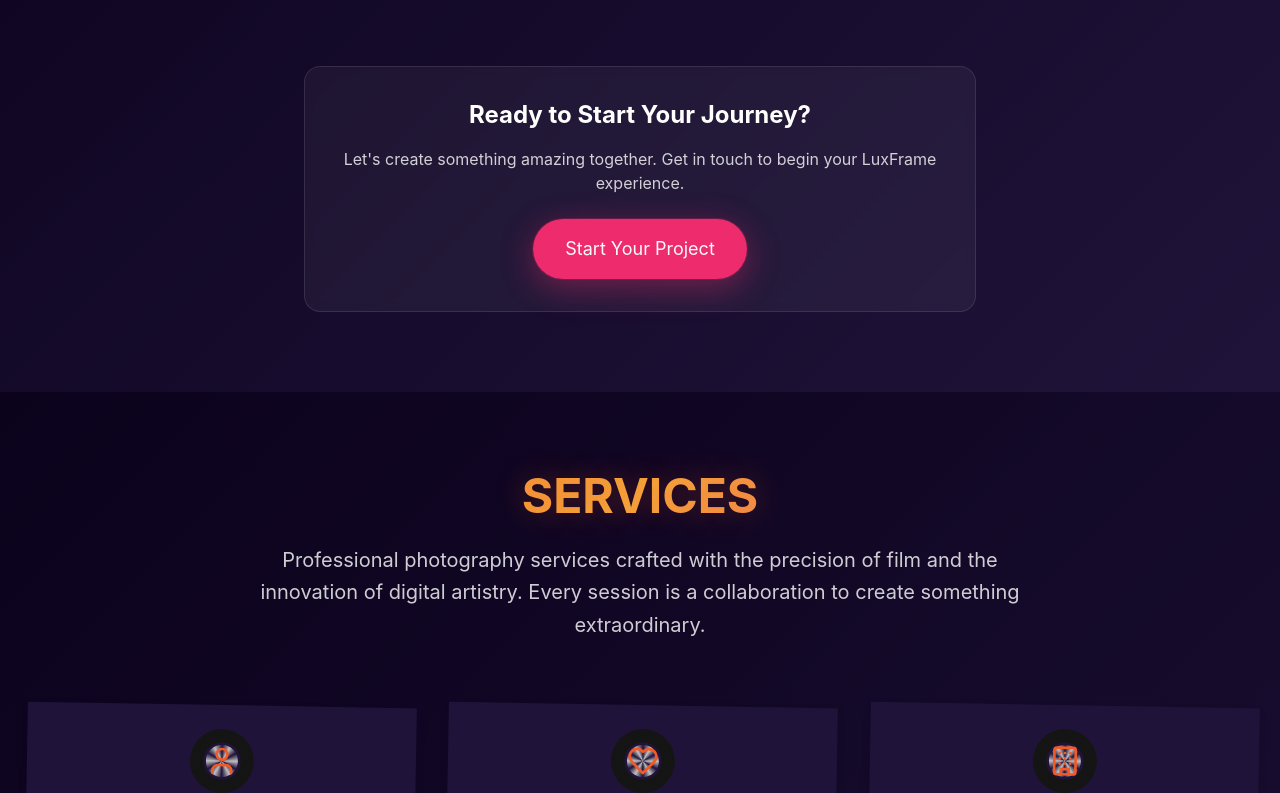
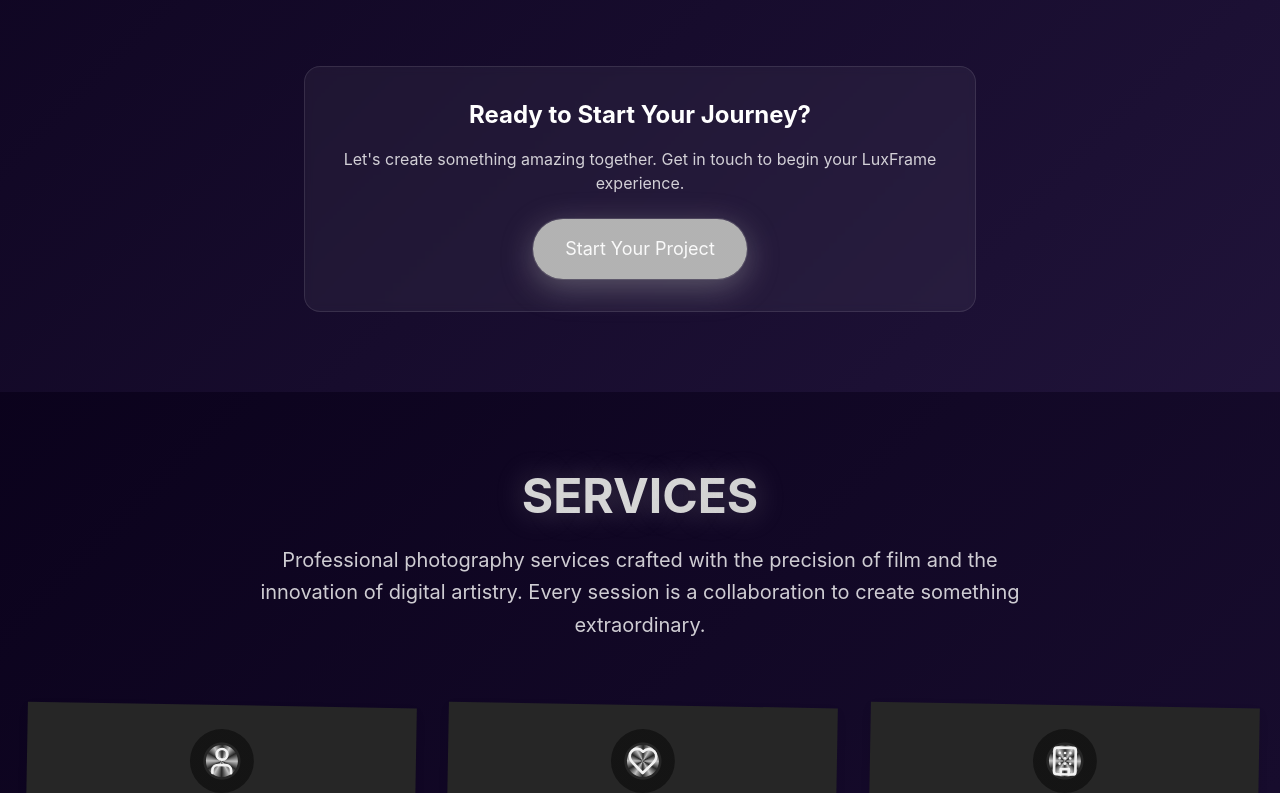
Before and after one commit to Mushbiqa29/cinematic-web-frames, a React (Vite) app: page / in a window 1280 px wide. Shown: the part 3374-4167 px from the top of the page. Built offline with nearby package versions, Linux system fonts and the light colour scheme.

Commit message:
Apply black and white theme
Apply a black and white color theme to the website, while preserving color in the photos.

```diff
--- a/src/index.css
+++ b/src/index.css
@@ -8,60 +8,60 @@ All colors MUST be HSL for film-inspired palette.
 
 @layer base {
   :root {
-    /* LuxFrame Studio Base Colors */
-    --background: 260 85% 6%;  /* Deep purple-black */
+    /* Black & White Studio Base Colors */
+    --background: 0 0% 5%;     /* Pure black */
     --foreground: 0 0% 98%;    /* Pure white */
 
-    /* LuxFrame Brand Colors */
-    --luxframe-deep: 260 85% 6%;      /* Deep purple-black */
-    --luxframe-purple: 260 50% 15%;   /* Rich purple */
-    --luxframe-accent: 15 90% 55%;    /* Orange accent */
-    --luxframe-pink: 340 85% 55%;     /* Pink accent */
-    --luxframe-gold: 35 90% 60%;      /* Gold accent */
-    --luxframe-silver: 0 0% 90%;      /* Silver text */
-    --luxframe-white: 0 0% 98%;       /* Pure white */
-    --luxframe-border: 260 30% 25%;   /* Purple border */
+    /* Black & White Brand Colors */
+    --luxframe-deep: 0 0% 5%;        /* Pure black */
+    --luxframe-purple: 0 0% 15%;     /* Dark gray */
+    --luxframe-accent: 0 0% 80%;     /* Light gray accent */
+    --luxframe-pink: 0 0% 70%;       /* Medium gray accent */
+    --luxframe-gold: 0 0% 85%;       /* Light gray accent */
+    --luxframe-silver: 0 0% 90%;     /* Silver text */
+    --luxframe-white: 0 0% 98%;      /* Pure white */
+    --luxframe-border: 0 0% 25%;     /* Dark gray border */
 
-    /* Primary Brand Gradient (Orange to Pink) */
-    --primary: 15 90% 55%;    /* Orange */
-    --primary-foreground: 0 0% 98%;
-    --primary-glow: 340 85% 55%;  /* Pink */
+    /* Primary Brand (White to Light Gray) */
+    --primary: 0 0% 95%;       /* Light gray */
+    --primary-foreground: 0 0% 5%;
+    --primary-glow: 0 0% 85%;  /* Medium gray */
 
-    /* Secondary Purple Tones */
-    --secondary: 260 50% 15%;  /* Rich purple */
+    /* Secondary Gray Tones */
+    --secondary: 0 0% 15%;     /* Dark gray */
     --secondary-foreground: 0 0% 98%;
-    --secondary-warm: 260 30% 25%;
+    --secondary-warm: 0 0% 25%;
 
     /* Accent Colors */
-    --accent: 340 85% 55%;  /* Pink accent */
-    --accent-foreground: 0 0% 98%;
-    --stop-bath: 200 100% 40%;  /* Blue accent */
-    --fixer: 35 90% 60%;  /* Gold accent */
+    --accent: 0 0% 70%;        /* Medium gray accent */
+    --accent-foreground: 0 0% 5%;
+    --stop-bath: 0 0% 40%;     /* Medium gray accent */
+    --fixer: 0 0% 60%;         /* Gray accent */
 
     /* Card & Surface */
-    --card: 260 50% 15%;
+    --card: 0 0% 15%;
     --card-foreground: 0 0% 98%;
-    --popover: 260 50% 15%;
+    --popover: 0 0% 15%;
     --popover-foreground: 0 0% 98%;
 
-    /* Muted LuxFrame Tones */
-    --muted: 260 30% 25%;
+    /* Muted Gray Tones */
+    --muted: 0 0% 25%;
     --muted-foreground: 0 0% 70%;
 
     /* Alerts */
-    --destructive: 0 84% 60%;
+    --destructive: 0 0% 30%;
     --destructive-foreground: 0 0% 98%;
 
     /* Borders & Inputs */
-    --border: 260 30% 25%;
-    --input: 260 30% 25%;
-    --ring: 15 90% 55%;
+    --border: 0 0% 25%;
+    --input: 0 0% 25%;
+    --ring: 0 0% 80%;
 
     /* Film Equipment */
     --lens-chrome: 0 0% 75%;
     --camera-black: 0 0% 8%;
-    --lcd-green: 120 100% 25%;
-    --focus-peaking: 0 100% 50%;
+    --lcd-green: 0 0% 60%;
+    --focus-peaking: 0 0% 80%;
 
     /* Measurements */
     --radius: 0.25rem;
@@ -74,19 +74,19 @@ All colors MUST be HSL for film-inspired palette.
 
     --sidebar-background: 0 0% 98%;
 
-    --sidebar-foreground: 240 5.3% 26.1%;
+    --sidebar-foreground: 0 0% 20%;
 
-    --sidebar-primary: 240 5.9% 10%;
+    --sidebar-primary: 0 0% 10%;
 
     --sidebar-primary-foreground: 0 0% 98%;
 
-    --sidebar-accent: 240 4.8% 95.9%;
+    --sidebar-accent: 0 0% 95%;
 
-    --sidebar-accent-foreground: 240 5.9% 10%;
+    --sidebar-accent-foreground: 0 0% 10%;
 
-    --sidebar-border: 220 13% 91%;
+    --sidebar-border: 0 0% 85%;
 
-    --sidebar-ring: 217.2 91.2% 59.8%;
+    --sidebar-ring: 0 0% 70%;
   }
 
   .dark {
@@ -99,19 +99,19 @@ All colors MUST be HSL for film-inspired palette.
     --film-silver: 0 0% 25%;
     --film-grain: 0 0% 8%;
 
-    /* Enhanced Film Colors for Dark */
-    --primary: 349 86% 64%;
+    /* Black & White Colors for Dark */
+    --primary: 0 0% 90%;
     --primary-foreground: 0 0% 4%;
-    --primary-glow: 349 86% 74%;
+    --primary-glow: 0 0% 80%;
 
-    --secondary: 45 100% 61%;
-    --secondary-foreground: 0 0% 4%;
-    --secondary-warm: 35 100% 55%;
+    --secondary: 0 0% 20%;
+    --secondary-foreground: 0 0% 95%;
+    --secondary-warm: 0 0% 30%;
 
-    --accent: 25 100% 55%;
+    --accent: 0 0% 70%;
     --accent-foreground: 0 0% 4%;
-    --stop-bath: 200 100% 50%;
-    --fixer: 280 30% 35%;
+    --stop-bath: 0 0% 50%;
+    --fixer: 0 0% 35%;
 
     --card: 0 0% 6%;
     --card-foreground: 0 0% 95%;
@@ -121,25 +121,25 @@ All colors MUST be HSL for film-inspired palette.
     --muted: 0 0% 8%;
     --muted-foreground: 0 0% 65%;
 
-    --destructive: 0 84% 60%;
+    --destructive: 0 0% 25%;
     --destructive-foreground: 0 0% 98%;
 
     --border: 0 0% 15%;
     --input: 0 0% 12%;
-    --ring: 349 86% 64%;
+    --ring: 0 0% 70%;
 
     --lens-chrome: 0 0% 35%;
     --camera-black: 0 0% 2%;
-    --lcd-green: 120 100% 35%;
-    --focus-peaking: 0 100% 60%;
-    --sidebar-background: 240 5.9% 10%;
-    --sidebar-foreground: 240 4.8% 95.9%;
-    --sidebar-primary: 224.3 76.3% 48%;
-    --sidebar-primary-foreground: 0 0% 100%;
-    --sidebar-accent: 240 3.7% 15.9%;
-    --sidebar-accent-foreground: 240 4.8% 95.9%;
-    --sidebar-border: 240 3.7% 15.9%;
-    --sidebar-ring: 217.2 91.2% 59.8%;
+    --lcd-green: 0 0% 60%;
+    --focus-peaking: 0 0% 80%;
+    --sidebar-background: 0 0% 10%;
+    --sidebar-foreground: 0 0% 95%;
+    --sidebar-primary: 0 0% 85%;
+    --sidebar-primary-foreground: 0 0% 10%;
+    --sidebar-accent: 0 0% 15%;
+    --sidebar-accent-foreground: 0 0% 95%;
+    --sidebar-border: 0 0% 15%;
+    --sidebar-ring: 0 0% 70%;
   }
 }
 
```
